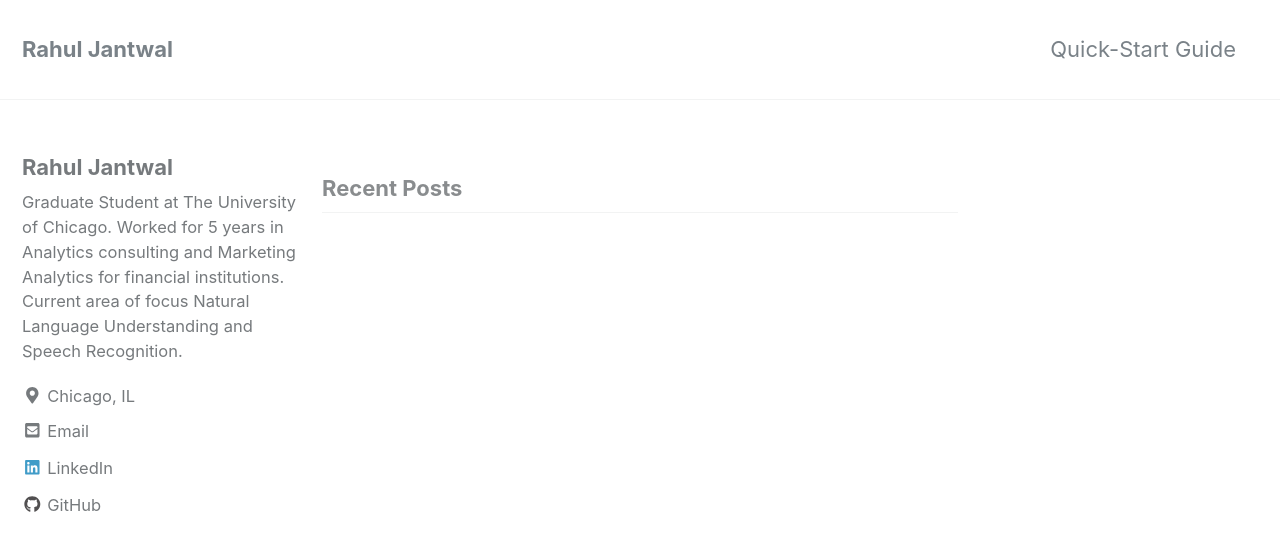
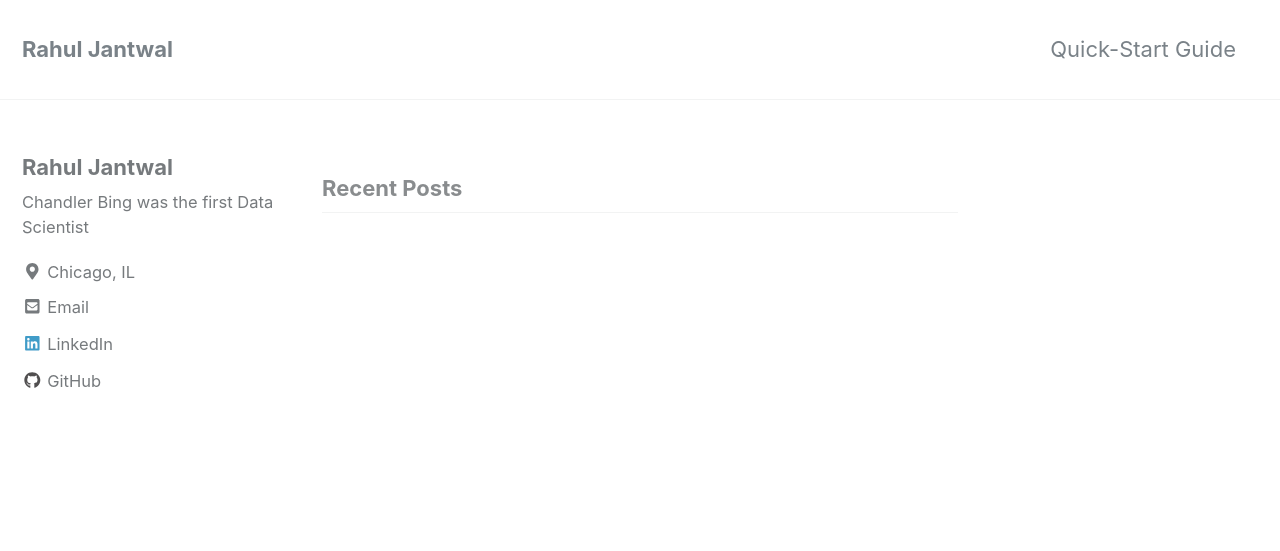
Before and after one commit to rahuljantwal/rahuljantwal.github.io, a Jekyll site: the page built from index.html, in a window 1280 px wide and 900 px high. Shown: the top 551 px of the window. Built offline with Jekyll 4.4.1, drawn with Linux system fonts in a browser that asks for light colours; nearby versions of some CDN libraries; the list of posts is cut into pages by our own code.

Commit message:
initial commit

```diff
--- a/_config.yml
+++ b/_config.yml
@@ -99,7 +99,7 @@ analytics:
 author:
   name             : "Rahul Jantwal"
   avatar           : # path of avatar image, e.g. "/assets/images/bio-photo.jpg"
-  bio              : "Graduate Student at The University of Chicago. Worked for 5 years in Analytics consulting and Marketing Analytics for financial institutions. Current area of focus Natural Language Understanding and Speech Recognition."
+  bio              : "Chandler Bing was the first Data Scientist"
   location         : "Chicago, IL"
   email            : "rahuljantwal@uchicago.edu"
   uri              :
@@ -110,7 +110,7 @@ author:
   flickr           :
   facebook         :
   foursquare       :
-  github           : "https://github.com/rahuljantwal"
+  github           : "rahuljantwal"
   gitlab           :
   google_plus      :
   keybase          :
```
Also changed, not shown: 1 other file.
